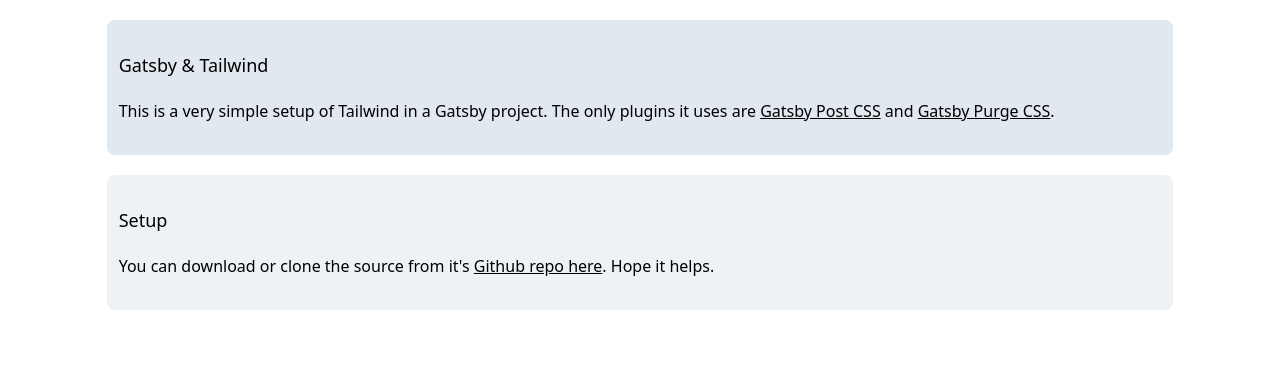
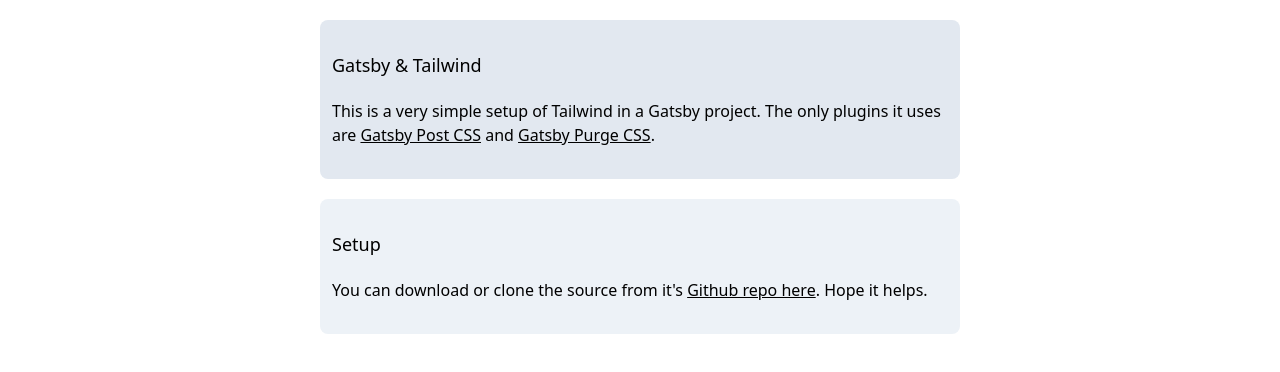
Before and after one commit to gastongarcia/Gatsby-Tailwind-Simple-Setup, a Gatsby site: page / in a window 1280 px wide. Built offline with nearby package versions, Linux system fonts and the light colour scheme; Gatsby itself is replaced by a stand-in of ours.

Commit message:
Setting width for medium and large screens

```diff
--- a/src/pages/index.js
+++ b/src/pages/index.js
@@ -8,12 +8,12 @@
   <Layout>
     <SEO title="Gatsby Tailwind Simple Setup" />
 
-    <div className="md-w-1/2 w-10/12 mx-auto bg-gray-300 mt-5 p-3 rounded-lg">
+    <div className="md:w-1/2 w-10/12 mx-auto bg-gray-300 mt-5 p-3 rounded-lg">
       <p className="text-lg my-5">Gatsby &amp; Tailwind</p>
       <p className="text-base mb-5">This is a very simple setup of Tailwind in a Gatsby project. The only plugins it uses are <a href="https://www.gatsbyjs.org/packages/gatsby-plugin-postcss/?=post" target="_blank" className="underline">Gatsby Post CSS</a> and <a href="https://www.gatsbyjs.org/packages/gatsby-plugin-purgecss/?=purge" target="_blank" className="underline">Gatsby Purge CSS</a>.</p>
     </div>
 
-    <div className="md-w-1/2 w-10/12 mx-auto bg-gray-200 mt-5 p-3 rounded-lg">
+    <div className="md:w-1/2 w-10/12 mx-auto bg-gray-200 mt-5 p-3 rounded-lg">
       <p className="text-lg my-5">Setup</p>
       <p className="text-base mb-5">You can download or clone the source from it's <a href="" target="_blank" className="underline">Github repo here</a>. Hope it helps.</p>
     </div>
```
